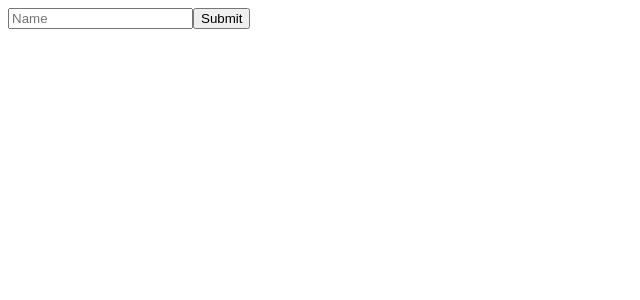
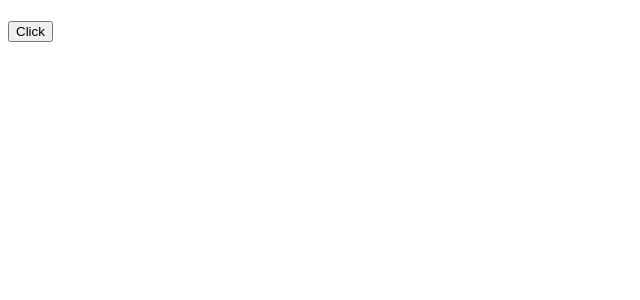
Before and after one commit to mijanConnect/LearnReact, a React (Vite) app: page / in a window 1280 px wide. Shown: the top 300 px of the page, without its empty margins (0-640 px from the left). Built offline with nearby package versions, Linux system fonts and the light colour scheme.

Commit message:
hook useRef to change innerHTML & innerText

```diff
--- a/src/main.jsx
+++ b/src/main.jsx
@@ -1,9 +1,9 @@
 import { StrictMode } from 'react'
 import { createRoot } from 'react-dom/client'
-import FormSubmit from './pages/FormSubmit'
+import HookUseRefInnerHTMLcng from './pages/HookUseRefInnerHTMLcng'
 
 createRoot(document.getElementById('root')).render(
   <StrictMode>
-    <FormSubmit/>
+    <HookUseRefInnerHTMLcng/>
   </StrictMode>,
 )
--- /dev/null
+++ b/src/pages/HookUseRefInnerHTMLcng.jsx
@@ -0,0 +1,35 @@
+import { useRef } from "react";
+
+const HookUseRefInnerHTMLcng = () => {
+
+    // Normal DOM
+    // let myHeadline = document.getElementById('myHeadline');
+
+    // Using React hook
+    let myHeadline = useRef();
+
+    const change = () =>{
+        // myHeadline.current.innerText="Hello useRef";
+        // myHeadline.current.innerHTML = "<ul><li>A</li><li>B</li></ul>";
+
+        // If we don't want to use CURRENT property
+        myHeadline.innerHTML = "<ul><li>A</li><li>B</li></ul>";
+    }
+
+    return (
+        <div>
+            {/* Normal DOM */}
+            {/* <h1 id="muHeadline"></h1> */}
+
+            {/* Using React hook & CURRENT properties */}
+            {/* <h1 ref={myHeadline}></h1>
+            <button onClick={change}>Click</button> */}
+
+            {/* Using React hook & don't want to use CURRENT properties */}
+            <h1 ref={(h1)=>myHeadline=h1}></h1>
+            <button onClick={change}>Click</button>
+        </div>
+    );
+};
+
+export default HookUseRefInnerHTMLcng;
```
Also changed, not shown: src/pages/props.jsx (added, +11 -0 lines).
